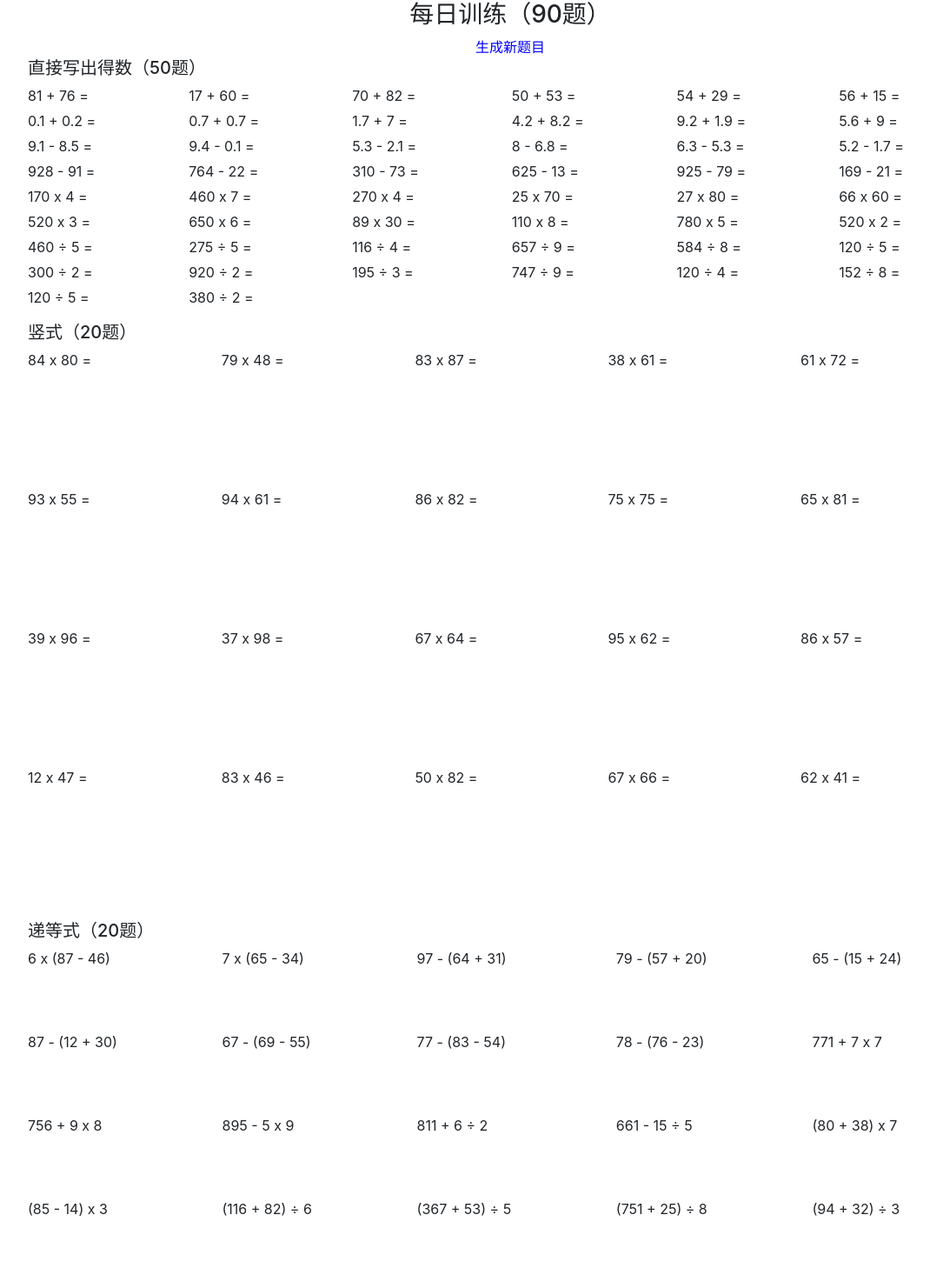
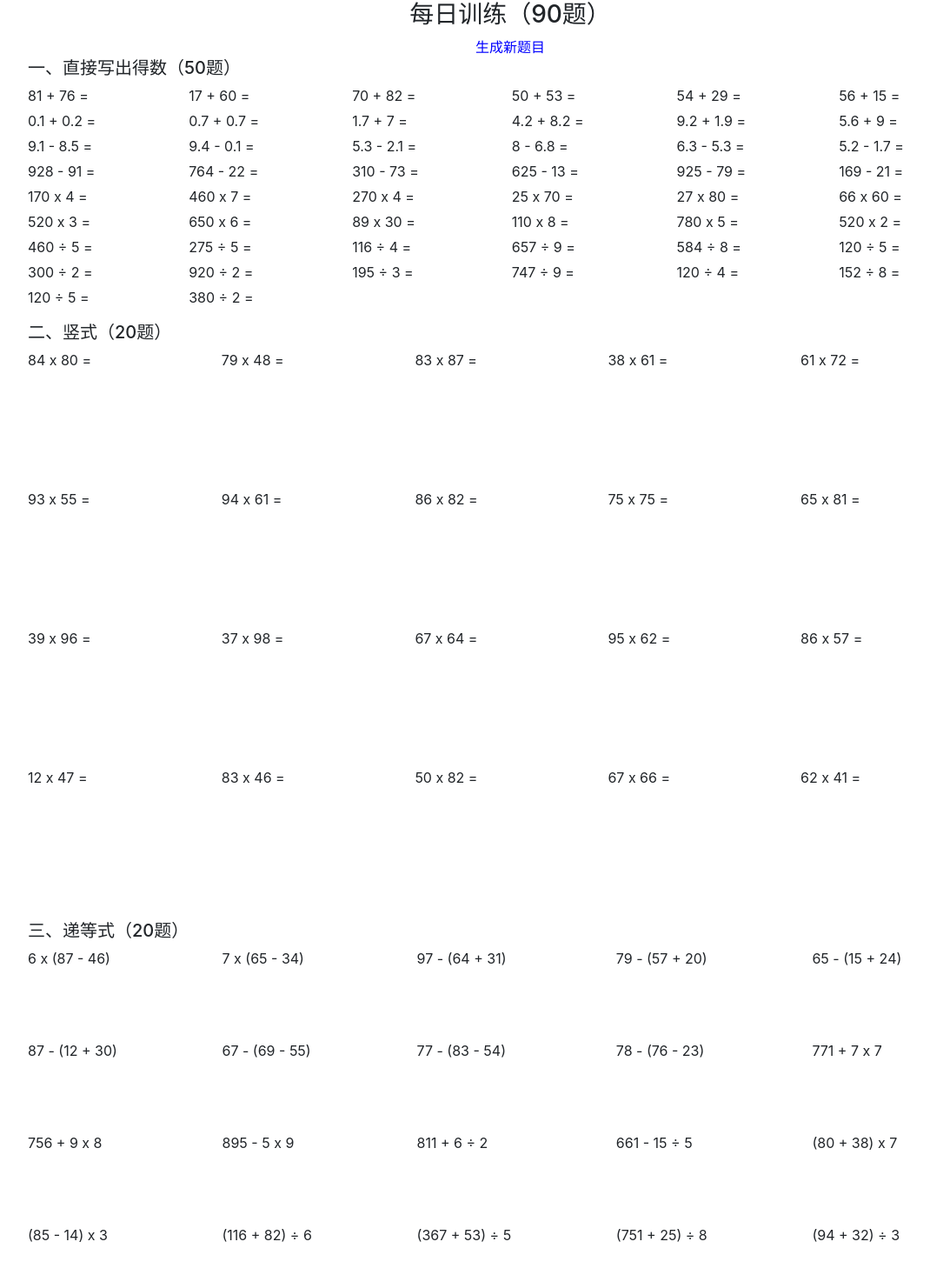
Before and after one commit to wanyx2015/daily-calc, an Angular app: page /#/home in a window 1280 px wide. Shown: the top 1466 px of the page at 87% size, without its empty margins (53-1123 px from the left). Built offline with nearby package versions, Linux system fonts and the light colour scheme.

Commit message:
递等式调整间距

```diff
--- a/src/app/home/math/math.component.html
+++ b/src/app/home/math/math.component.html
@@ -5,21 +5,21 @@
     <a (click)="generateContent()">生成新题目</a>
   </div>
 
-  <h5 class="title">直接写出得数（50题）</h5>
+  <h5 class="title">一、直接写出得数（50题）</h5>
   <div class="kousuan mb-3">
     <div *ngFor="let m of kousuan">
       <div>{{m}}</div>
     </div>
   </div>
 
-  <h5 class="title">竖式（20题）</h5>
+  <h5 class="title">二、竖式（20题）</h5>
   <div class="shushi mb-3 ">
     <div class='shushi-item' *ngFor="let m of shushi">
       <div> {{m}} </div>
     </div>
   </div>
 
-  <h5 class="title">递等式（20题）</h5>
+  <h5 class="title">三、递等式（20题）</h5>
   <div class="didengshi mb-3">
     <div class="dds-item" *ngFor="let m of lianshi">
       <div>{{m}}</div>
--- a/src/app/home/math/math.component.scss
+++ b/src/app/home/math/math.component.scss
@@ -58,7 +58,7 @@
     grid-gap: 1rem;
 
     .dds-item{
-      height: 80px;
+      height: 90px;
     }
   }
 }
```
